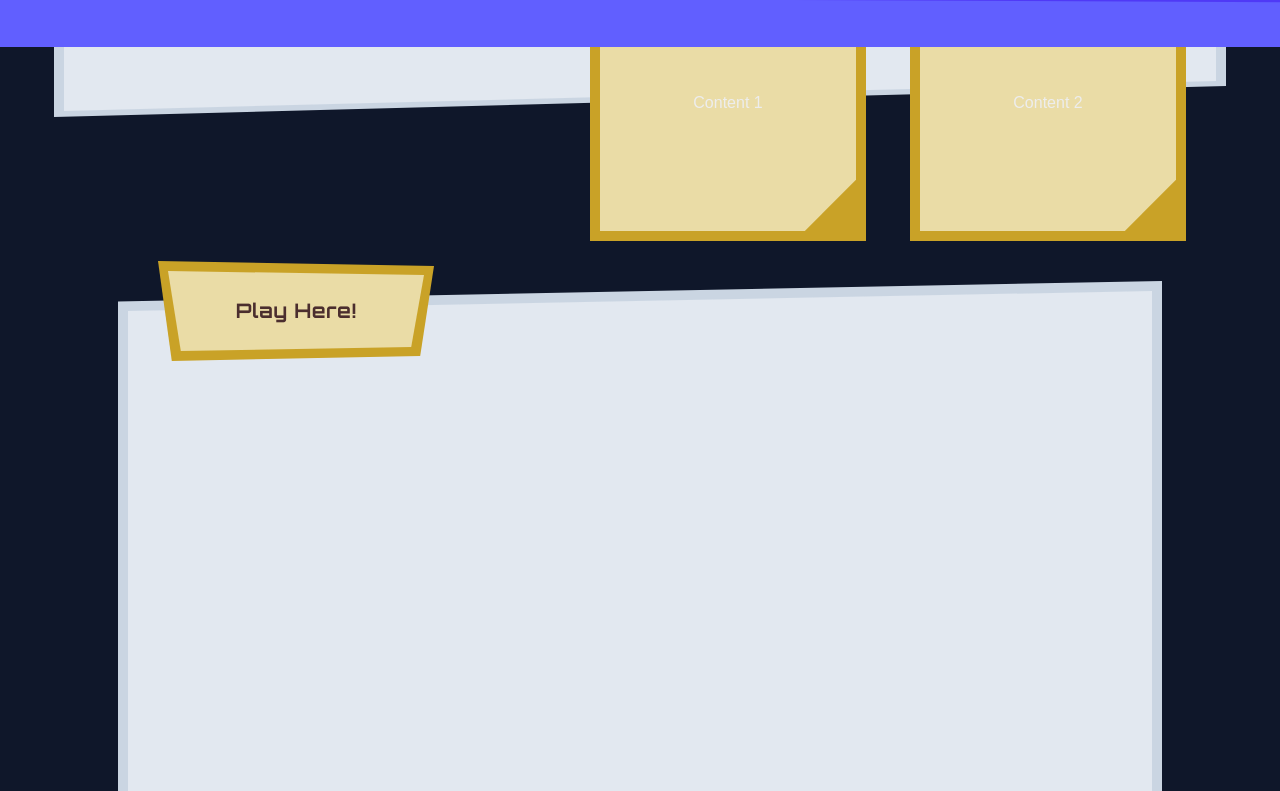
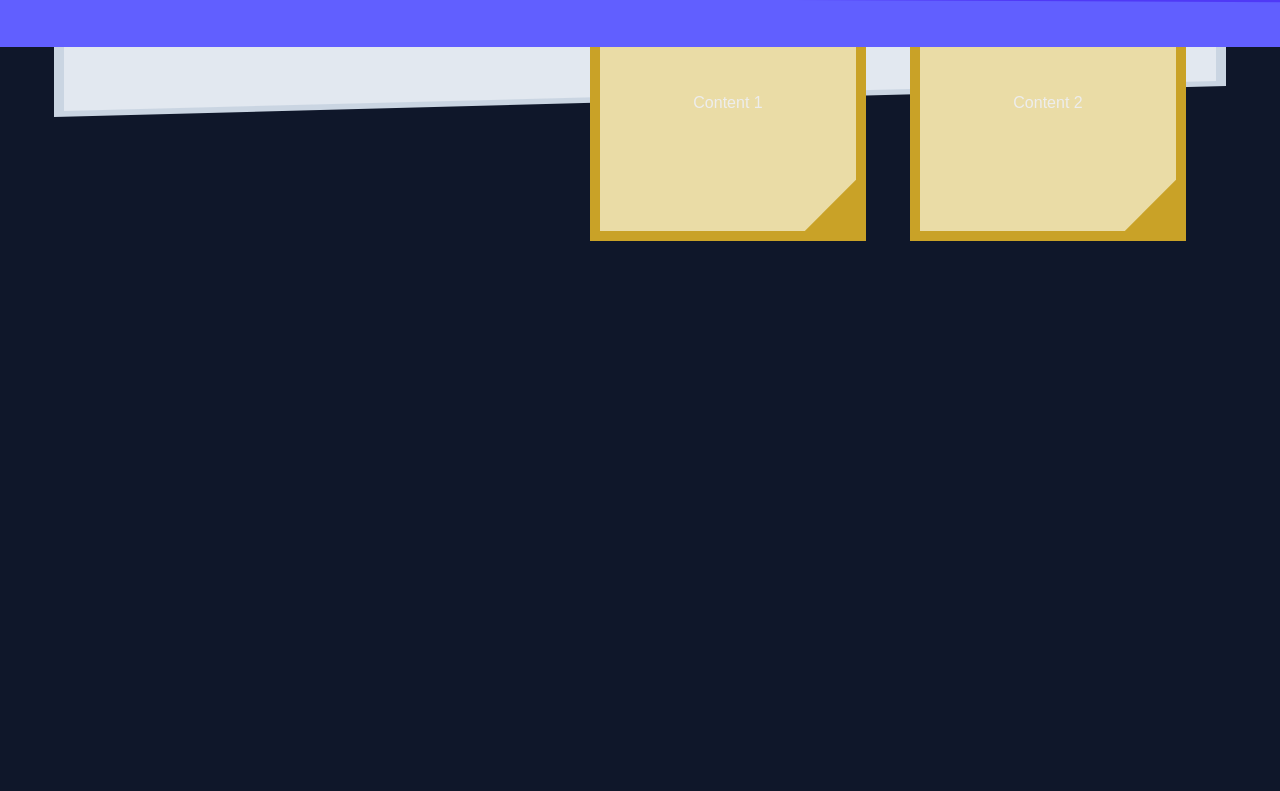
Before and after one commit to AlexHuynh35/PortfolioWebsite, a Next.js app: page /project/angklung_educational_website in a window 1280 px wide. Shown: the part 753-1544 px from the top of the page. After the commit the page ends 1188 px from the top, so only its background shows below. Built offline with nearby package versions, Linux system fonts and the light colour scheme.

Commit message:
feat: added tableau embed

```diff
--- a/src/app/project/[slug]/page.tsx
+++ b/src/app/project/[slug]/page.tsx
@@ -1,4 +1,4 @@
-import { BottomBar, SectionTitle, ProjectDescription, ItchEmbed } from "@/components";
+import { BottomBar, SectionTitle, ProjectDescription, ItchEmbed, TableauEmbed } from "@/components";
 import { projects } from "@/data/projects";
 
 type ProjectPageProps = {
@@ -20,7 +20,13 @@ export default async function Project({ params }: ProjectPageProps) {
 
       <ProjectDescription description={project.description} collaborators={[]} tools={[]} />
 
-      <ItchEmbed url={project.interactiveUrl} />
+      {project.interactiveUrl && (
+        <ItchEmbed url={project.interactiveUrl} />
+      )}
+
+      {project.tableauUrl && (
+        <TableauEmbed url={project.tableauUrl?.url} width={project.tableauUrl?.width} height={project.tableauUrl?.height} />
+      )}
 
       <div className="py-15" />
 
--- a/src/components/itch_embed.tsx
+++ b/src/components/itch_embed.tsx
@@ -8,11 +8,11 @@ export default function ItchEmbed({ url }: ItchEmbedProps) {
   return (
     <div className="relative max-w-5xl mx-auto h-250 my-15 flex justify-center">
       <div className="absolute left-10 -top-20 w-64 h-16 z-10">
-        <SectionTitle title="Play Here!" variant="B" proportion={3} type="main" />
+        <SectionTitle title="Play Here!" variant="A" proportion={3} type="main" />
       </div>
 
-      <div className="absolute inset-0 -m-[10px] bg-slate-300 [clip-path:polygon(0_2%,100%_0%,100%_100%,0%_98%)] -z-40" />
-      <div className="absolute inset-0 bg-slate-200 [clip-path:polygon(0_2%,100%_0%,100%_100%,0%_98%)] -z-30" />
+      <div className="absolute inset-0 -m-[10px] bg-slate-300 [clip-path:polygon(0_0,100%_2%,98%_98%,2%_100%)] -z-40" />
+      <div className="absolute inset-0 bg-slate-200 [clip-path:polygon(0_0,100%_2%,98%_98%,2%_100%)] -z-30" />
 
       <div className="absolute inset-0 flex justify-center items-center px-8">
         <iframe
--- a/src/components/tableau_embed.tsx
+++ b/src/components/tableau_embed.tsx
@@ -1,9 +1,30 @@
+import { SectionTitle } from "@/components";
+
 type TableauEmbedProps = {
-  url: string
+  url?: string,
+  width?: number,
+  height?: number
 }
 
-export default function TableauEmbed({ url }: TableauEmbedProps) {
+export default function TableauEmbed({ url, width, height }: TableauEmbedProps) {
   return (
-    <div></div>
+    <div className="relative max-w-6xl mx-auto h-250 my-15 flex justify-center">
+      <div className="absolute left-10 -top-20 w-64 h-16 z-10">
+        <SectionTitle title="Dashboard" variant="A" proportion={3} type="main" />
+      </div>
+
+      <div className="absolute inset-0 -m-[10px] bg-slate-300 [clip-path:polygon(0_0,100%_2%,98%_98%,2%_100%)] -z-40" />
+      <div className="absolute inset-0 bg-slate-200 [clip-path:polygon(0_0,100%_2%,98%_98%,2%_100%)] -z-30" />
+
+      <div className="absolute inset-0 flex justify-center items-center px-8">
+        <iframe
+          src={url}
+          width={width}
+          height={height}
+          frameBorder="0"
+          allowFullScreen
+        ></iframe>
+      </div>
+    </div>
   );
 }
--- a/src/data/projects.ts
+++ b/src/data/projects.ts
@@ -1,4 +1,10 @@
 type ProjectType = "software" | "game" | "data";
+
+type Tableau = {
+  url: string,
+  width: number,
+  height: number
+}
 
 export interface Project {
   slug: string;
@@ -8,6 +14,7 @@ export interface Project {
   types: ProjectType[];
   videoUrl?: string;
   interactiveUrl?: string;
+  tableauUrl?: Tableau;
   otherUrls: string[]
   images?: string[];
 };
@@ -19,7 +26,6 @@ export const projects: Project[] = [
     description: "Desc",
     collaborators: ["Summit Pradhan"],
     types: ["game", "software"],
-    videoUrl: undefined,
     interactiveUrl: "https://itch.io/embed-upload/13681337?color=333333&autoplay=0",
     otherUrls: ["https://humanbean35.itch.io/frogger-remake"],
     images: [],
@@ -30,7 +36,6 @@ export const projects: Project[] = [
     description: "Desc",
     collaborators: ["Summit Pradhan"],
     types: ["game", "software"],
-    videoUrl: undefined,
     interactiveUrl: "https://itch.io/embed-upload/13840436?color=333333&autoplay=0",
     otherUrls: ["https://humanbean35.itch.io/fruit-ninja-demake"],
     images: [],
@@ -41,7 +46,6 @@ export const projects: Project[] = [
     description: "Desc",
     collaborators: ["Chris Guerrero"],
     types: ["game"],
-    videoUrl: undefined,
     interactiveUrl: "https://itch.io/embed-upload/13840698?color=333333&autoplay=0",
     otherUrls: ["https://humanbean35.itch.io/laboratory"],
     images: [],
@@ -52,8 +56,11 @@ export const projects: Project[] = [
     description: "Desc",
     collaborators: ["Ronald Catahimican", "Kaila Li"],
     types: ["data"],
-    videoUrl: undefined,
-    interactiveUrl: undefined,
+    tableauUrl: {
+      url: "https://public.tableau.com/views/CreativeStrategyCampaignResults/CreativeStrategyDashboard?:showVizHome=no&:embed=true",
+      width: 800,
+      height: 627
+    },
     otherUrls: [],
     images: [],
   },
@@ -63,8 +70,11 @@ export const projects: Project[] = [
     description: "Desc",
     collaborators: ["Ronald Catahimican", "Kaila Li"],
     types: ["data"],
-    videoUrl: undefined,
-    interactiveUrl: undefined,
+    tableauUrl: {
+      url: "https://public.tableau.com/views/BoxOfficePerformance_17432301568260/BOPBudgetAnalysis?:showVizHome=no&:embed=true",
+      width: 1024,
+      height: 795
+    },
     otherUrls: [],
     images: [],
   },
@@ -74,8 +84,6 @@ export const projects: Project[] = [
     description: "Desc",
     collaborators: ["Branley Mmasi"],
     types: ["data", "software"],
-    videoUrl: undefined,
-    interactiveUrl: undefined,
     otherUrls: [],
     images: [],
   },
@@ -85,8 +93,6 @@ export const projects: Project[] = [
     description: "Desc",
     collaborators: [],
     types: ["software"],
-    videoUrl: undefined,
-    interactiveUrl: undefined,
     otherUrls: [],
     images: [],
   },
```
